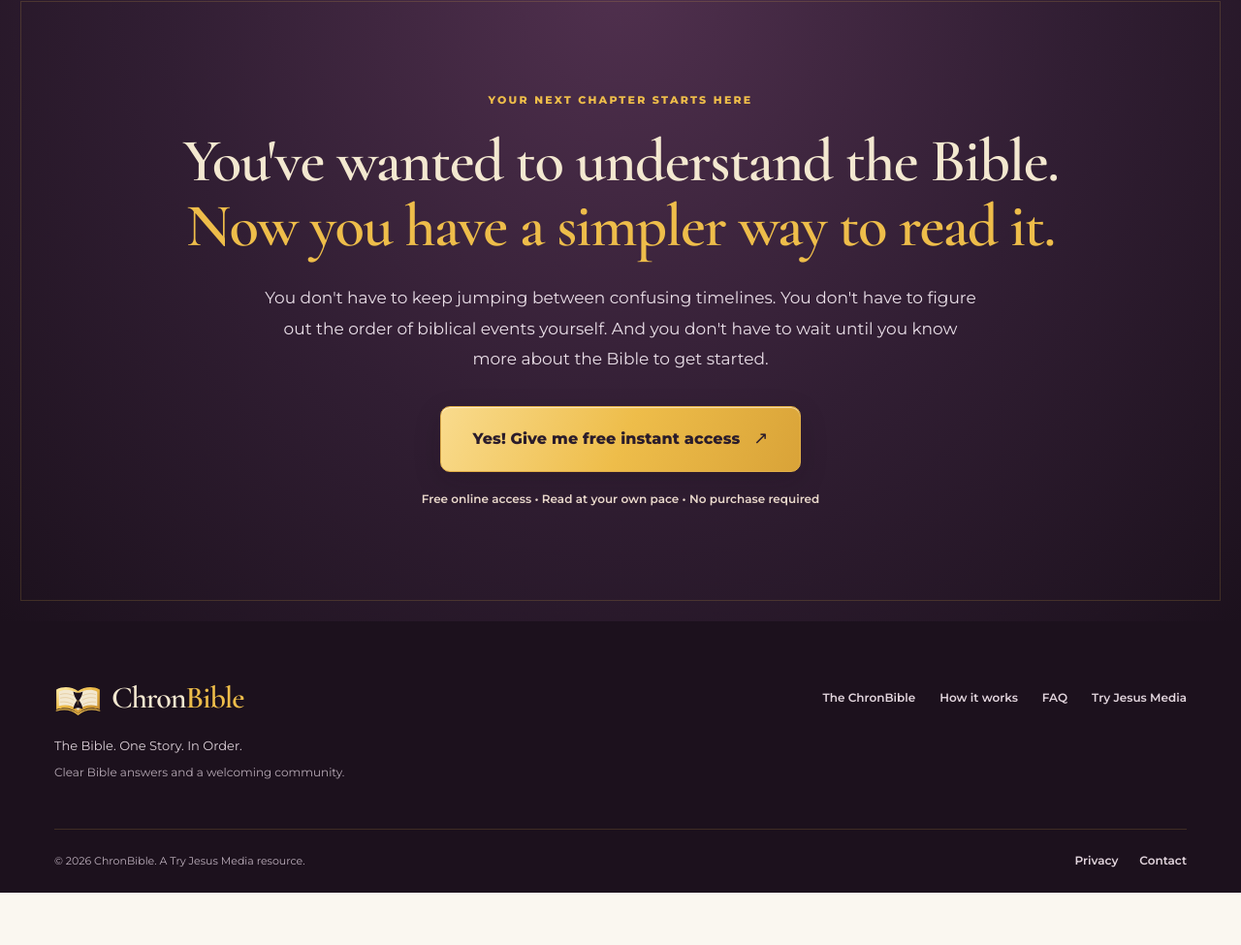
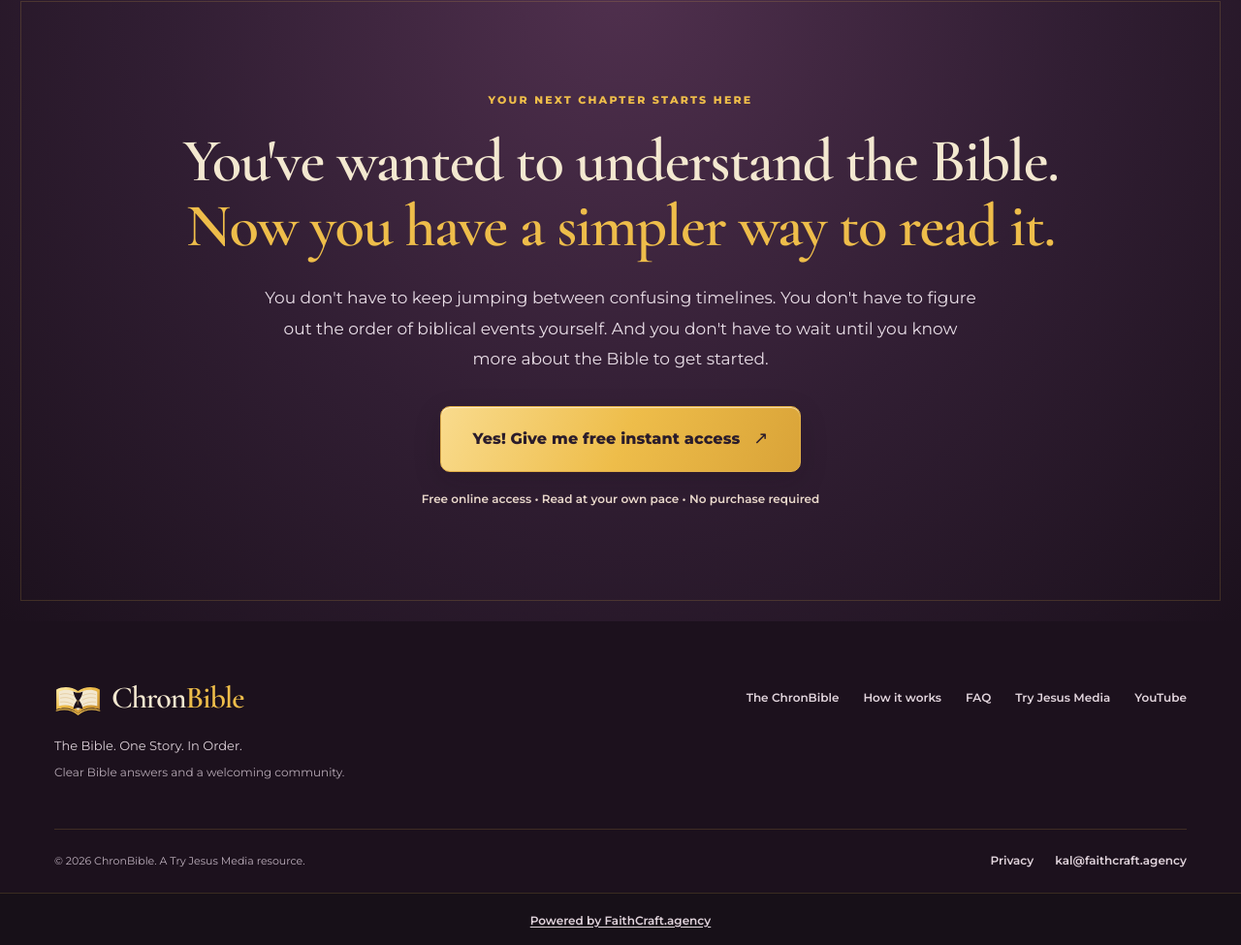
Before and after one commit to tryjesusmedia/chronbible, a plain HTML site: page index.html in a window 1280 px wide. Shown: the part 7216-8191 px from the top of the page at 97% size. Before the commit the page ends 8137 px from the top, so only its background shows below. Drawn offline with nearby package versions, Linux system fonts and the light colour scheme.

Commit message:
Standardize ChronBible footer and add FaithCraft credit

```diff
--- a/index.html
+++ b/index.html
@@ -16,7 +16,7 @@
   <link rel="preconnect" href="https://fonts.googleapis.com">
   <link rel="preconnect" href="https://fonts.gstatic.com" crossorigin>
   <link href="https://fonts.googleapis.com/css2?family=Cormorant+Garamond:wght@500;600;700&family=Montserrat:wght@400;500;600;700;800&display=swap" rel="stylesheet">
-  <link rel="stylesheet" href="/styles.css?v=20261124-language-menu">
+  <link rel="stylesheet" href="/styles.css?v=20261125-footer">
   <script defer src="/script.js?v=20261124-language-menu"></script>
 </head>
 <body>
@@ -341,16 +341,20 @@
         <a href="#how">How it works</a>
         <a href="#faq">FAQ</a>
         <a href="https://tryjesusmedia.com/" target="_blank" rel="noopener noreferrer">Try Jesus Media</a>
+        <a href="https://youtube.com/@tryjesusmedia2?si=nIxpcNT0JkY1kD4D" target="_blank" rel="noopener noreferrer">YouTube</a>
       </div>
     </div>
     <div class="container footer-bottom">
       <p>© <span id="year">2026</span> ChronBible. A Try Jesus Media resource.</p>
       <div>
         <a href="https://tryjesusmedia.com/privacy" target="_blank" rel="noopener noreferrer">Privacy</a>
-        <a href="mailto:info@tryjesusmedia.com">Contact</a>
+        <a href="mailto:kal@faithcraft.agency">kal@faithcraft.agency</a>
       </div>
     </div>
   </footer>
+  <div class="site-credit">
+    <a href="https://faithcraft.agency/">Powered by FaithCraft.agency</a>
+  </div>
   <script
     data-omnisend-loader="true"
     type="text/javascript"
--- a/styles.css
+++ b/styles.css
@@ -212,7 +212,11 @@ details[open] .faq-plus::after{transform:rotate(0)}
 .footer-links a:hover,.footer-bottom a:hover{color:var(--gold)}
 .footer-bottom{display:flex;align-items:center;justify-content:space-between;gap:20px;padding:22px 0;border-top:1px solid rgba(238,189,74,.16)}
 .footer-bottom p{font-size:11px;color:#BDAFBC;margin:0}
-.footer-bottom div{display:flex;gap:22px}
+.footer-bottom div{display:flex;flex-wrap:wrap;gap:10px 22px;min-width:0}
+.footer-bottom a{overflow-wrap:anywhere}
+.site-credit{background:#171018;color:var(--ivory);border-top:1px solid rgba(238,189,74,.16);padding:13px 17px;text-align:center}
+.site-credit a{color:#E1D4DC;font-size:12px;font-weight:600;text-decoration:underline;text-underline-offset:.2em}
+.site-credit a:hover,.site-credit a:focus-visible,.site-footer a:focus-visible{color:var(--gold)}
 
 @media (max-width:1100px){
   .header-inner{gap:15px}
```
Also changed, not shown: es/index.html (+6 -2 lines).
